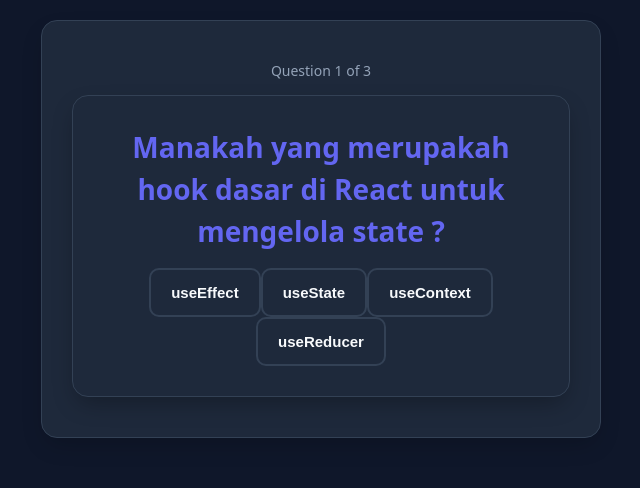
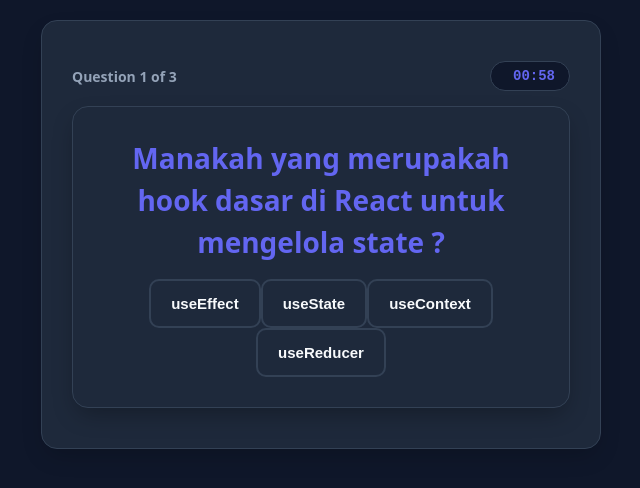
Before and after one commit to Megatruh/react-quiz-app, a React (Vite) app: page / in a window 1280 px wide. Both pictures are taken after a click on the button "Start Quiz". Shown: the top 488 px of the page, without its empty margins (319-959 px from the left). Built offline with nearby package versions, Linux system fonts and the light colour scheme.

Commit message:
feat : timer 1 menit per soal, perubahan warni timeri jika <= 10 detik; fix: nilai negatif menjadi 0

```diff
--- a/src/App.css
+++ b/src/App.css
@@ -102,6 +102,10 @@ body{
 }
 
 .header-active-screen{
+  display: flex;
+  justify-content: space-between;
+  align-items: center;
+  font-weight: 600;
   margin-bottom:15px;
   color: var(--text-secondary);
   font-size: 14px;
@@ -183,3 +187,36 @@ body{
 .btn-next:hover{
   background-color:#e2e8f0;
 }
+
+.timer-container{
+  display: flex;
+  align-items: center;
+  gap: 8px;
+  background-color: var(--bg-main);
+  padding: 6px 14px;
+  border-radius: 20px;
+  border: 1px solid var(--border-color);
+}
+
+.timer-label{
+  font-size: 13px;
+  color: var(--text-secondary);
+}
+
+.timer-text{
+  font-size: 14px;
+  font-weight: 700;
+  color: var(--accent-primary);
+  font-family: monospace;
+}
+
+.timer-text.critical{
+  color: var(--color-danger);
+  animation: blink 1s infinite;
+}
+
+@keyframes blink {
+  0%{ opacity: 1;}
+  50%{opacity: 0.5;}
+  100%{opacity: 1;}
+}
--- a/src/App.jsx
+++ b/src/App.jsx
@@ -2,6 +2,7 @@ import { useState } from 'react';
 import { quizData } from './data/quizData';
 import StartScreen from './components/StartScreen';
 import QuizCard from './components/QuizCard';
+import Timer from './components/Timer';
 import './App.css';
 
 function App(){
@@ -11,6 +12,9 @@ function App(){
   const [score, setScore] = useState(0);
   const [selectedAnswer, setSelectedAnswer] = useState(null);
   const [userHistory, setUserHistory] = useState([]);
+
+  // State baru untuk melacak sisa waktu (60 detik)
+  const [timeLeft, setTimeLeft] = useState(60);
 
   // Variabel Pembantu
   const currentCard = quizData[currentQuestionIndex];
@@ -26,6 +30,7 @@ function App(){
     setScore(0);
     setSelectedAnswer(null);
     setUserHistory([]);
+    setTimeLeft(60);
   };
 
 
@@ -53,6 +58,33 @@ function App(){
     ]);
   };
 
+  // Fungsi khusus untk handle jika waktu habis
+  const handleTimeout = ()=> {
+    // FIX: Cegah skor menjadi minus menggunakan Math.max
+    setScore((prevScore) => Math.max(0, prevScore -1));
+
+    // Catat ke riwayat bahwa pertanyaan ini terlewat karena kehabisa waktu
+    setUserHistory((previewHistory) => [
+      ...previewHistory,
+      {
+        question: currentCard.question,
+        selected: "TIMEOUT (Tidak Terjawab)",
+        correct: currentCard.correctAnswer,
+        isCorrect: false,
+        status: 'TIMEOUT',
+      }
+    ]);
+
+    // Langsung paksa lompat ke pertanyaan selanjutnya
+    if(isLastQuestion){
+      setQuizStage('RESULT');
+    } else {
+      setCurrentQuestionIndex((previewIndex) => previewIndex + 1);
+      setSelectedAnswer(null);
+      setTimeLeft(60);
+    }
+  };
+
 
   // 4. Fungsi navigasi ke pertanyaan selanjutnya
   const handleNextQuestion = () => {
@@ -61,6 +93,7 @@ function App(){
     } else {
       setCurrentQuestionIndex((previewIndex) => previewIndex + 1);
       setSelectedAnswer(null);
+      setTimeLeft(60);
     }
   };
 
@@ -79,8 +112,18 @@ function App(){
         <div className="active-screen">
           {/* Header Progres Sederhana */}
           <div className="header-active-screen">
-            Question {currentQuestionIndex + 1} of {totalQuestions}
+            <span>
+              Question {currentQuestionIndex + 1} of {totalQuestions}
+            </span>
+            {/* Komponen Timer */}
+            <Timer
+              timerLeft={timeLeft}
+              setTimeLeft={setTimeLeft}
+              isAnswerd={isAnswered}
+              onTimeout={handleTimeout}
+            />
           </div>
+
 
           <QuizCard
             cardData={currentCard}
--- /dev/null
+++ b/src/components/Timer.jsx
@@ -0,0 +1,43 @@
+import { useEffect } from "react";
+
+function Timer({timerLeft, setTimeLeft, isAnswerd, onTimeout}){
+    useEffect(()=>{
+        // jika user sudah menjawab, hentikan timer (jangan jalankan interval)
+        if (isAnswerd) return;
+
+        // Jika waktu habis pemicu fungsi timeout dari App.jsx
+        if (timerLeft === 0) {
+            onTimeout();
+            return;
+        }
+
+        // jalankan interval setiap satu detik (1000 ms)
+        const intervalId = setInterval(()=>{
+            setTimeLeft((prevTime) => prevTime -1);
+        }, 1000);
+
+        // Fungsi clean up untuk menghapus interval saat komponen unmount/re-render
+        return () => {
+            clearInterval(intervalId);
+        };
+    }, [timerLeft, isAnswerd, setTimeLeft, onTimeout]);
+
+    // Mengubah format timer menjadi MM:SS
+    const formatTime = (seconds) => {
+        const mins = Math.floor(seconds / 60);
+        const secs = seconds % 60;
+        return `${mins.toString().padStart(2,'0')}:${secs.toString().padStart(2,'0')}`;
+    };
+
+    // Tentukan warna timer, kalau kritis (< 10 detik) warnanya menjadi merah
+    const timerClass = timerLeft <= 10 ? "timer-text critical":"timer-text";
+
+    return (
+        <div className="timer-container">
+            <span className="timer-label"></span>
+            <span className={timerClass}>{formatTime(timerLeft)}</span>
+        </div>
+    );
+}
+
+export default Timer;
```
